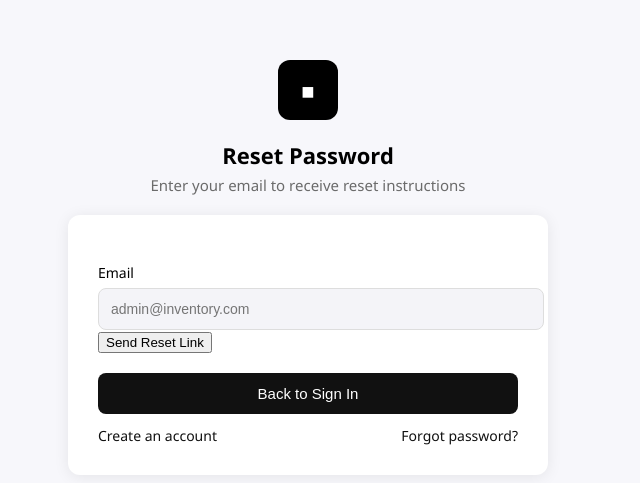
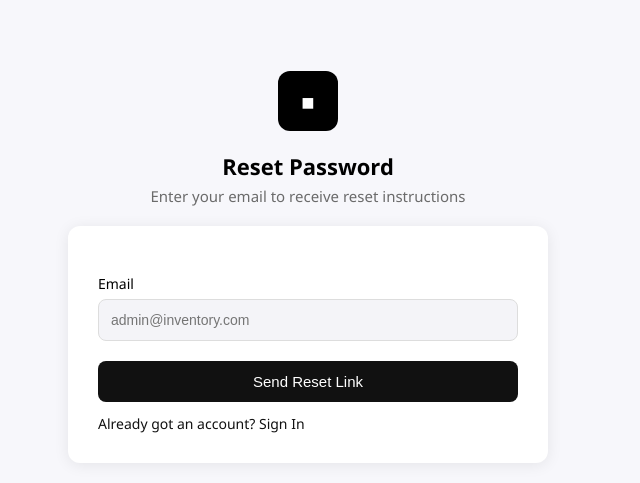
Before and after one commit to Aiifulin/Inventory-Management-System, a plain HTML site: page Reset_Pass.html in a window 1280 px wide. Shown: the part 153-636 px from the top of the page, without its empty margins (332-972 px from the left). Drawn offline with Linux system fonts and the light colour scheme.

Commit message:
fixed button layouts

```diff
--- a/Reset_Pass.html
+++ b/Reset_Pass.html
@@ -4,7 +4,7 @@
     <meta charset="UTF-8">
     <title>Inventory Reset Password</title>
 
-    <link rel="stylesheet" href="components(css)/styles.css">
+    <link rel="stylesheet" href="components(css)/Reset.css">
 </head>
 
 <body>
@@ -26,11 +26,8 @@
 
         <button class="reset-btn" onclick="Login()">Send Reset Link</button>
 
-        <button class="login-btn" onclick="goToLogin()">Back to Sign In</button>
-
         <div class="links">
-            <a href="Register.html">Create an account</a>
-            <a href="Reset.html">Forgot password?</a>
+            <a href="Register.html">Already got an account? Sign In</a>
         </div>
     </div>
 </div>
--- a/components(css)/Reset.css
+++ b/components(css)/Reset.css
@@ -78,7 +78,6 @@ input {
   display: none;
 }
 
-/* Added success message styling */
 .success {
   background: #e1ffe1;
   border: 1px solid #b6ffb6;
@@ -90,7 +89,6 @@ input {
   display: none;
 }
 
-/* renamed from login-btn to reset-btn to match HTML button classes */
 .reset-btn {
   width: 100%;
   background: #111;
```
